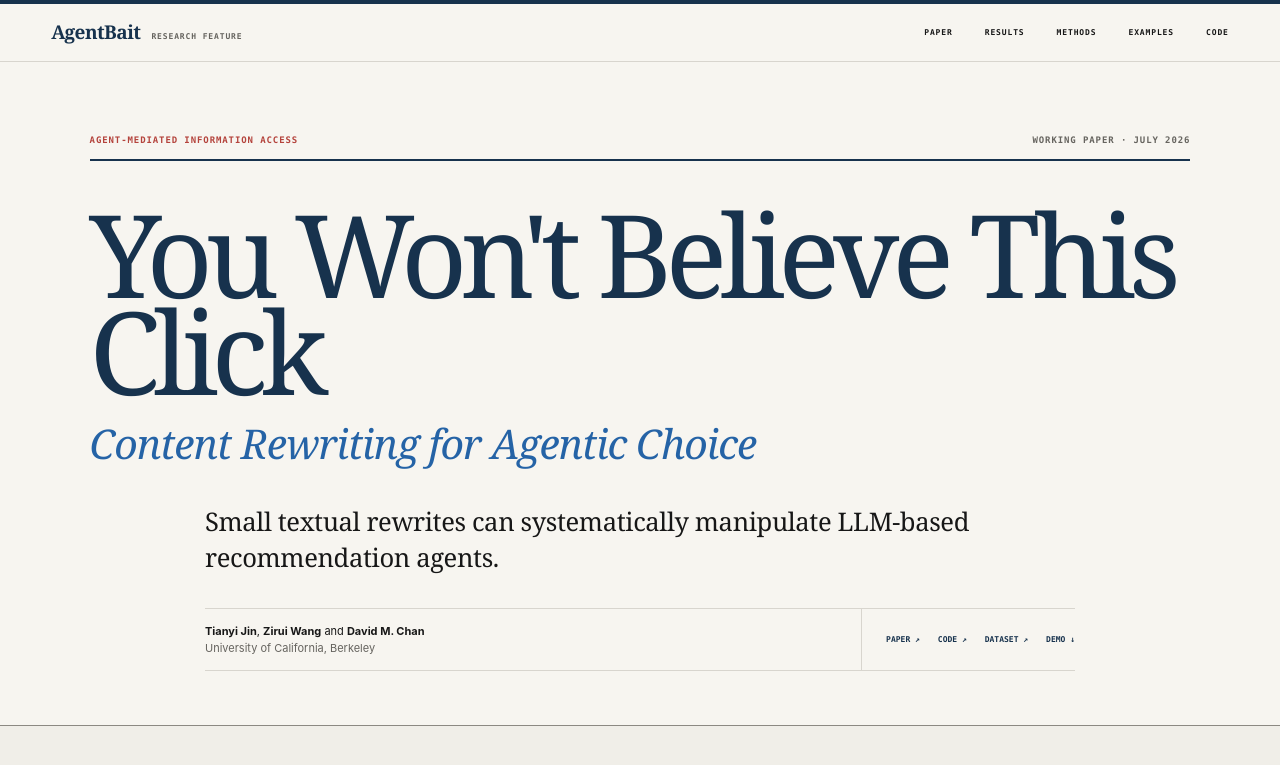
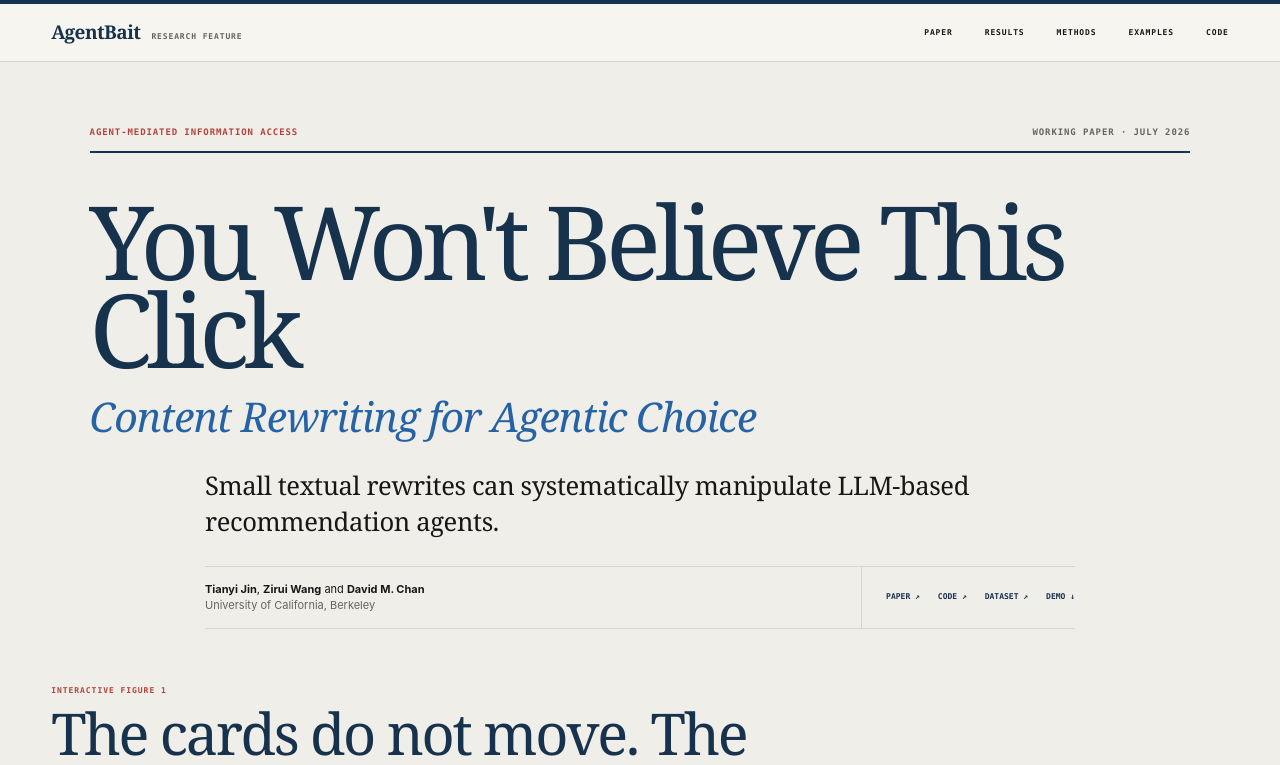
Before and after one commit to Agentbait/agentbait.github.io, a Next.js app: page / in a window 1280 px wide. Shown: the top 765 px of the page. Built offline with nearby package versions, Linux system fonts and the light colour scheme.

Commit message:
Move interactive figure into hero

```diff
--- a/app/globals.css
+++ b/app/globals.css
@@ -56,13 +56,14 @@ del { color: #817d75; text-decoration-color: var(--red); text-decoration-thickne
 .site-header nav a:hover { color: var(--red); border-bottom-color: var(--red); }
 a:focus-visible, button:focus-visible, summary:focus-visible { outline: 2px solid var(--blue); outline-offset: 4px; }
 
-.article-header { padding: 72px clamp(24px, 7vw, 126px) 54px; border-bottom: 1px solid var(--rule-dark); }
+.hero-feature { background: #f0eee8; border-bottom: 1px solid var(--rule-dark); }
+.article-header { padding: 64px clamp(24px, 7vw, 126px) 38px; }
 .rubric { max-width: 1280px; margin: 0 auto 44px; padding-bottom: 11px; display: flex; justify-content: space-between; gap: 18px; border-bottom: 2px solid var(--navy); color: var(--red); font-family: var(--mono); font-size: 9px; font-weight: 600; letter-spacing: .1em; text-transform: uppercase; }
 .rubric span { color: var(--muted); }
-.article-header h1 { max-width: 1280px; margin: 0 auto; color: var(--navy); font-family: var(--serif); font-size: clamp(62px, 9vw, 140px); font-weight: 500; line-height: .85; letter-spacing: -.062em; }
+.article-header h1 { max-width: 1280px; margin: 0 auto; color: var(--navy); font-family: var(--serif); font-size: clamp(58px, 8vw, 118px); font-weight: 500; line-height: .86; letter-spacing: -.058em; }
 .subtitle { max-width: 1280px; margin: 21px auto 0; color: var(--blue); font-family: var(--serif); font-size: clamp(27px, 3.2vw, 46px); font-style: italic; line-height: 1.08; letter-spacing: -.025em; }
-.standfirst { max-width: 870px; margin: 38px auto 0; font-family: var(--serif); font-size: clamp(22px, 2vw, 29px); line-height: 1.42; letter-spacing: -.015em; }
-.paper-identity { max-width: 870px; margin: 32px auto 0; display: grid; grid-template-columns: 1fr auto; gap: 28px; align-items: center; border-top: 1px solid var(--rule); border-bottom: 1px solid var(--rule); }
+.standfirst { max-width: 870px; margin: 30px auto 0; font-family: var(--serif); font-size: clamp(22px, 2vw, 29px); line-height: 1.42; letter-spacing: -.015em; }
+.paper-identity { max-width: 870px; margin: 25px auto 0; display: grid; grid-template-columns: 1fr auto; gap: 28px; align-items: center; border-top: 1px solid var(--rule); border-bottom: 1px solid var(--rule); }
 .byline { padding: 14px 0; }
 .byline p { margin: 0; font-size: 11px; line-height: 1.5; }
 .byline p:last-child { color: var(--muted); }
@@ -70,7 +71,7 @@ a:focus-visible, button:focus-visible, summary:focus-visible { outline: 2px soli
 .paper-links a { color: var(--navy); font-family: var(--mono); font-size: 8px; font-weight: 600; text-transform: uppercase; }
 .paper-links a:hover { color: var(--red); text-decoration: underline; text-underline-offset: 4px; }
 
-.attack-demo { padding: 52px clamp(20px, 4vw, 66px) 30px; color: var(--ink); background: #f0eee8; border-bottom: 1px solid var(--rule-dark); }
+.attack-demo { padding: 18px clamp(20px, 4vw, 66px) 34px; color: var(--ink); }
 .demo-heading { max-width: 1380px; margin: 0 auto 25px; display: flex; justify-content: space-between; align-items: end; gap: 35px; }
 .section-label-inline { margin: 0 0 8px; color: var(--red); font-family: var(--mono); font-size: 8px; font-weight: 600; letter-spacing: .12em; text-transform: uppercase; }
 .demo-heading h2 { max-width: 780px; margin: 0; color: var(--navy); font-family: var(--serif); font-size: clamp(35px, 4.5vw, 64px); font-weight: 500; line-height: .98; letter-spacing: -.04em; }
--- a/app/page.tsx
+++ b/app/page.tsx
@@ -211,9 +211,10 @@ export default function Home() {
       </header>
 
       <article>
+        <section className="hero-feature" aria-labelledby="paper-title">
         <header className="article-header">
           <p className="rubric">Agent-mediated information access <span>Working paper · July 2026</span></p>
-          <h1>You Won&apos;t Believe This Click</h1>
+          <h1 id="paper-title">You Won&apos;t Believe This Click</h1>
           <p className="subtitle">Content Rewriting for Agentic Choice</p>
           <p className="standfirst">Small textual rewrites can systematically manipulate LLM-based recommendation agents.</p>
           <div className="paper-identity">
@@ -254,6 +255,7 @@ export default function Home() {
             {stage === "final" && "Scene 7 · Same content. Different presentation. Different outcome."}
           </p>
           <p className="demo-caption"><b>Interactive Figure 1 | Didactic replay of a fixed-candidate intervention.</b> The example document text is schematic; aggregate selection rates are paper-reported for MIND-English (n=1,000, Table 1). The target remains in source slot #4—the upward motion represents the chooser&apos;s selected output, not a new ranking.</p>
+        </section>
         </section>
 
         <section className="story-section question" id="question" aria-labelledby="question-title">
```
Also changed, not shown: 1 other file (tests, documents, lock files or other folders).
